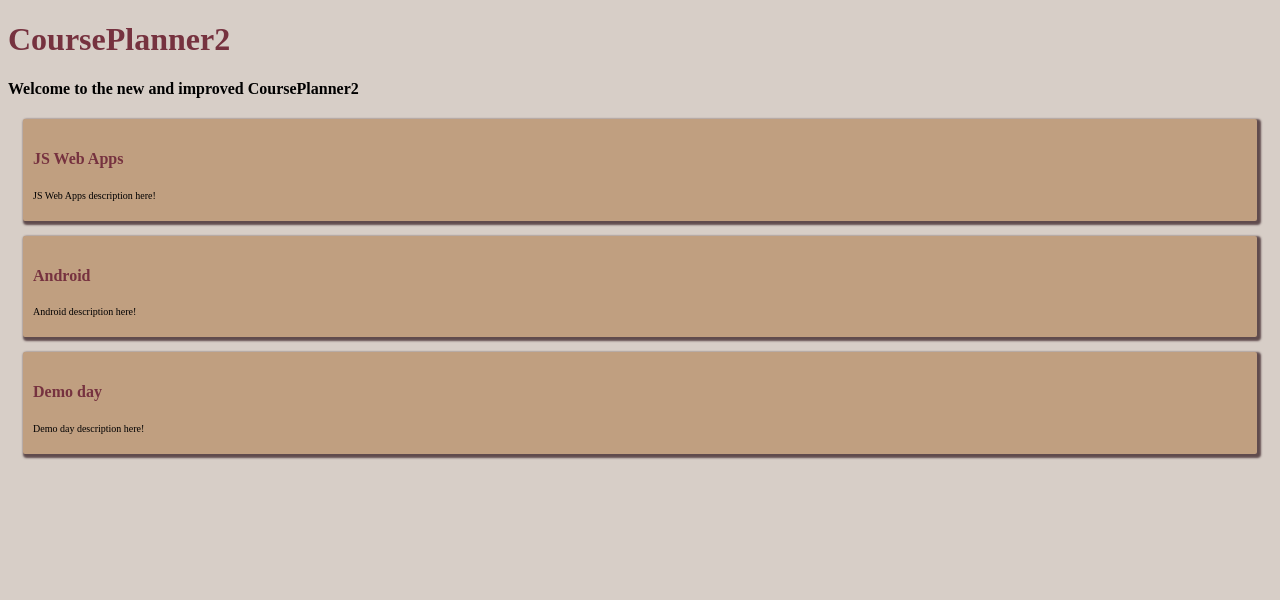
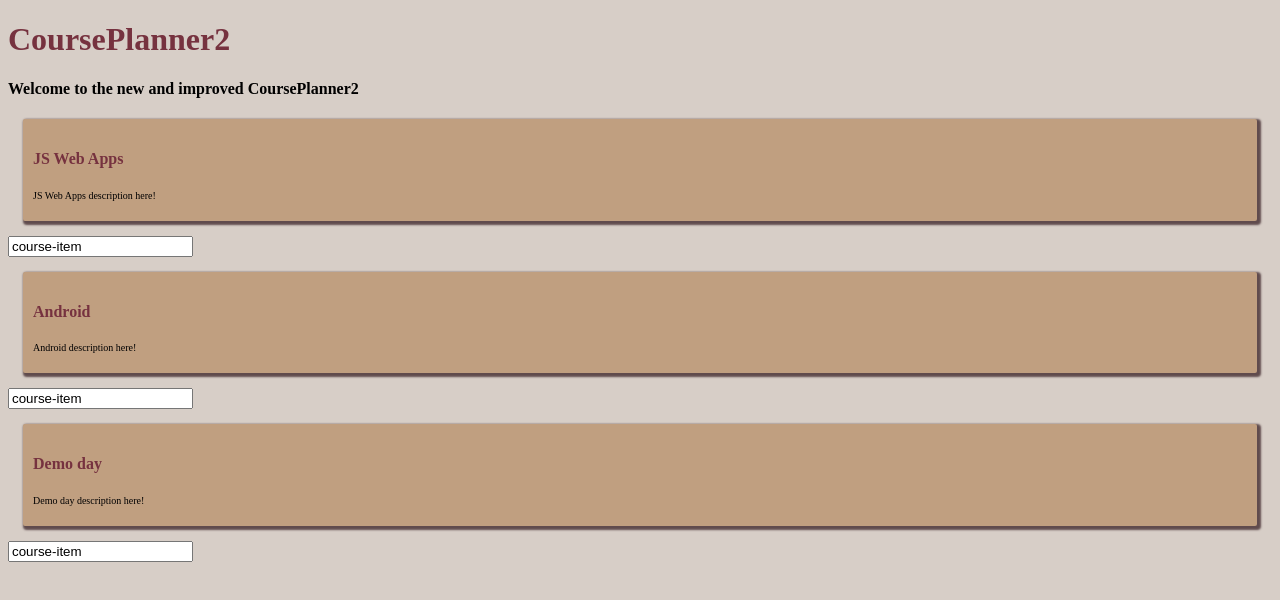
Before and after one commit to EASV/cp2_mean, an Angular app: page / in a window 1280 px wide. Shown: the top 600 px of the page. Built offline with nearby package versions, Linux system fonts and the light colour scheme.

Commit message:
adding a input for ng-class test

```diff
--- a/src/app/courses/course/course.component.html
+++ b/src/app/courses/course/course.component.html
@@ -1,4 +1,6 @@
-<li class="course-item">
-  <h4 class="course-title">{{course.title}}</h4>
-  <p class="course-description"> {{course.description}}</p>
+<li [ngClass]="courseItemCss">
+  <h4 [ngClass]="'course-title'">{{course.title}}</h4>
+  <p [ngClass]="'course-description'"> {{course.description}}</p>
 </li>
+
+<input [(ngModel)]="courseItemCss">
--- a/src/app/courses/course/course.component.ts
+++ b/src/app/courses/course/course.component.ts
@@ -10,6 +10,7 @@ export class CourseComponent implements OnInit {
 
   @Input()
   course: Course;
+  courseItemCss = 'course-item';
 
   constructor() { }
 
```
